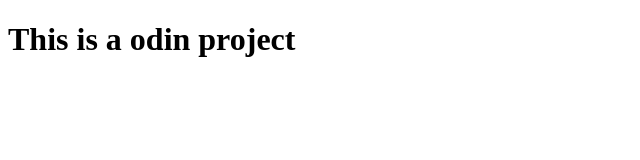
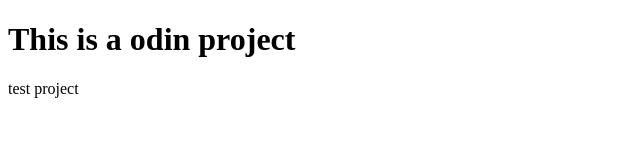
Before and after one commit to zainab73629/git_test, a plain HTML site: page index.html in a window 1280 px wide. Shown: the full height of the page, 0-640 px from the left. Drawn offline with Linux system fonts and the light colour scheme.

Commit message:
added a paragraph

```diff
--- a/index.html
+++ b/index.html
@@ -7,6 +7,7 @@
 </head>
 <body>
     <h1>This is a odin project</h1>
+    <p>test project</p>
 
 </body>
 </html>
```
Also changed, not shown: .stylelintrc.json (added), 4 other files.
